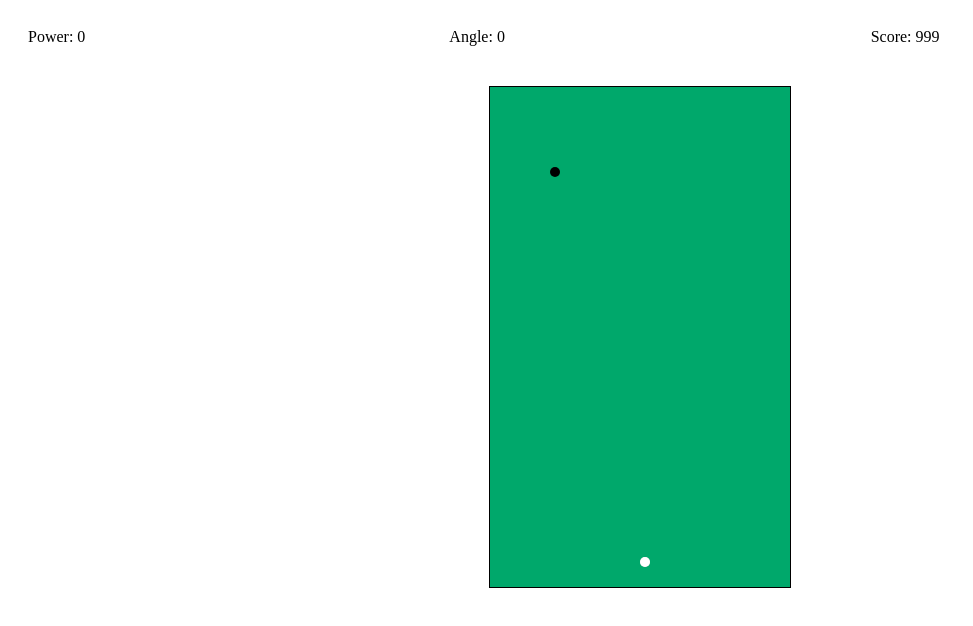
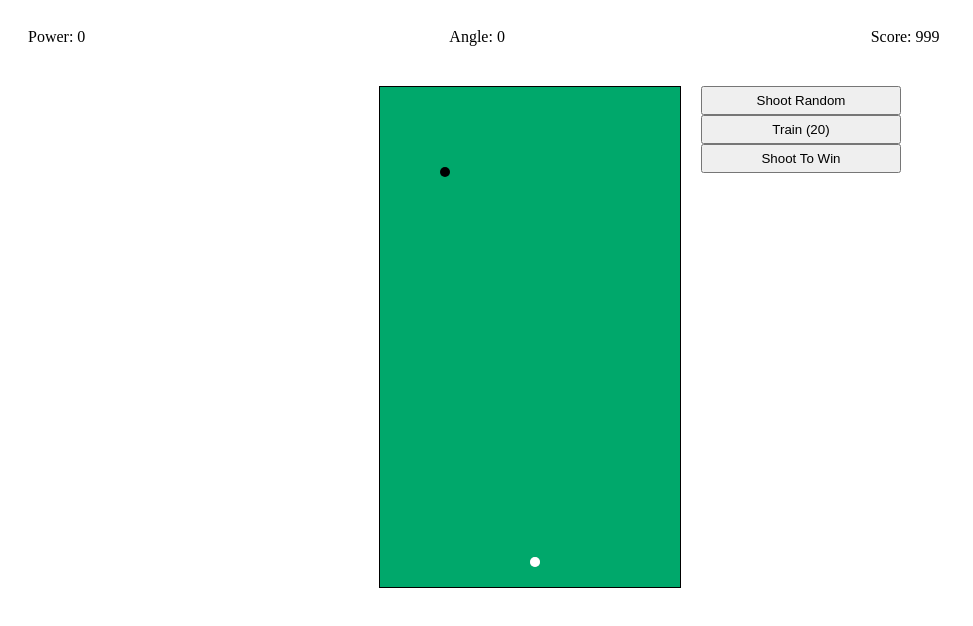
Before and after one commit to joestrong/ball-game, a plain HTML site: page index.html in a window 1280 px wide. Shown: the whole page, without its empty margins (0-973 px from the left). Drawn offline with Linux system fonts and the light colour scheme.

Commit message:
Adds buttons

```diff
--- a/index.html
+++ b/index.html
@@ -11,11 +11,15 @@
             flex: 1;
             padding: 20px;
         }
+        section {
+            display: flex;
+            justify-content: center;
+            margin: 20px 0 0;
+        }
         main {
             width: 300px;
             height: 500px;
             border: 1px solid #000;
-            margin: 20px auto 0;
             background: #00a86b;
             position: relative;
         }
@@ -38,6 +42,15 @@
         main .ball {
             background: #fff;
         }
+        aside {
+            width: 200px;
+            margin-left: 20px;
+        }
+        aside button {
+            display: block;
+            width: 100%;
+            padding: 5px;
+        }
     </style>
 </head>
 <body>
@@ -46,11 +59,18 @@
         <div class="angle">Angle: 0</div>
         <div class="score">Score: 999</div>
     </header>
-    <main>
-        <div class="start"></div>
-        <div class="ball"></div>
-        <div class="hole"></div>
-    </main>
+    <section>
+        <main>
+            <div class="start"></div>
+            <div class="ball"></div>
+            <div class="hole"></div>
+        </main>
+        <aside>
+            <button id="btnShootRandom">Shoot Random</button>
+            <button id="btnTrain">Train (20)</button>
+            <button id="btnShootToWin">Shoot To Win</button>
+        </aside>
+    </section>
     <script>
         let score, angle, power, powerTick
         const start = document.querySelector('.start')
@@ -59,7 +79,9 @@
         let callback = null
 
         reset();
-        document.onkeypress = function() { shootRandom() }
+        document.getElementById('btnShootRandom').onclick = function() { shootRandom() }
+        document.getElementById('btnTrain').onclick = function() { learn(20) }
+        document.getElementById('btnShootToWin').onclick = function() { shootToWin() }
 
         function shootRandom(pCallback) {
             rndAngle = randomBetween(0, 2 * Math.PI)
@@ -183,6 +205,24 @@
             }
         }
 
+        function shootToWin() {
+            shootRandom()
+        }
+
+        function disableButtons() {
+            const buttons = document.querySelectorAll('button')
+            for (var i in buttons) {
+                buttons[i].disabled = true
+            }
+        }
+
+        function enableButtons() {
+            const buttons = document.querySelectorAll('button')
+            for (var i in buttons) {
+                buttons[i].disabled = false
+            }
+        }
+
     </script>
 </body>
 </html>
```
